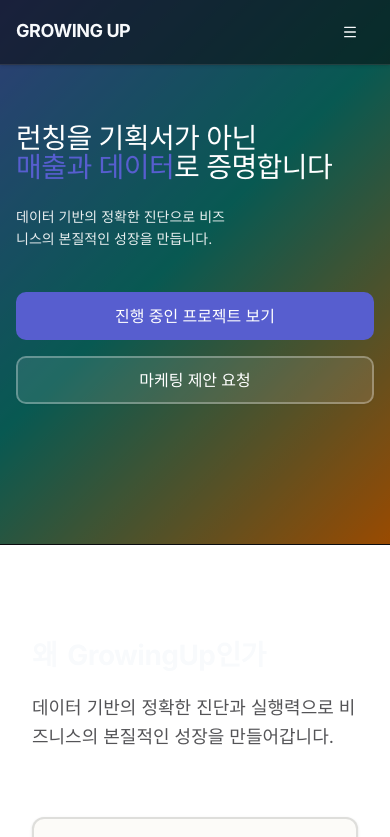
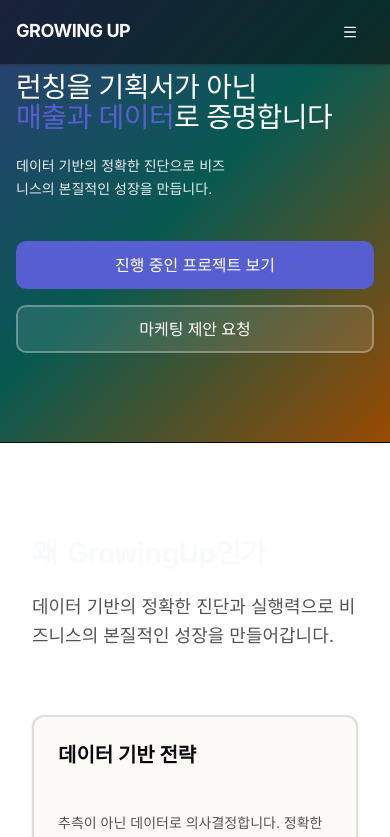
Before and after one commit to Haeseong-Kwon/growingup-homepage, a Next.js app: page / in a window 390 px wide. Shown: the top 837 px of the page. Built offline with nearby package versions, Linux system fonts and the light colour scheme; a web font is replaced by a local one.

Commit message:
모바일 헤더 섹션 조정

```diff
--- a/src/components/hero/video-hero.tsx
+++ b/src/components/hero/video-hero.tsx
@@ -175,7 +175,7 @@ export function VideoHero({
       data-section="hero"
       data-palette="brand"
       data-band="160"
-      className="relative z-0 w-full overflow-hidden bg-gradient-to-br from-[var(--brand-primary)] via-[var(--brand-secondary)] to-[var(--brand-hot1)] -mt-[var(--header-h)] min-h-[72vh] lg:min-h-[calc(100svh+var(--header-h))]"
+      className="relative z-0 w-full overflow-hidden bg-gradient-to-br from-[var(--brand-primary)] via-[var(--brand-secondary)] to-[var(--brand-hot1)] -mt-[var(--header-h)] min-h-[60vh] lg:min-h-[calc(100svh+var(--header-h))]"
     >
       {/* Fallback Gradient (항상 표시, 검정 띠 방지) */}
       <div
@@ -213,7 +213,7 @@ export function VideoHero({
       />
 
       {/* Content */}
-      <div className="relative z-20 flex items-center pt-24 pb-12 min-h-[72vh] lg:min-h-[calc(100svh+var(--header-h))] lg:pt-[calc(var(--header-h)+32px)] lg:pb-0">
+      <div className="relative z-20 flex items-center pt-24 pb-12 min-h-[60vh] lg:min-h-[calc(100svh+var(--header-h))] lg:pt-[calc(var(--header-h)+32px)] lg:pb-0">
         <div className="max-w-[1320px] mx-auto px-4 sm:px-6 lg:px-8 w-full">
           <div className="max-w-[92vw] lg:max-w-[1100px]">
             {/* Title with Typing Effect */}
--- a/src/components/layout/site-header.tsx
+++ b/src/components/layout/site-header.tsx
@@ -216,9 +216,9 @@ export function SiteHeader() {
           <div className="pointer-events-none absolute inset-x-0 top-0 h-24 bg-gradient-to-b from-black/45 to-transparent lg:hidden" />
         )}
 
-        <Container>
+        <div className="w-full">
           <div
-            className="w-full flex items-center justify-between min-w-0"
+            className="mx-auto w-full max-w-[1320px] px-4 sm:px-6 lg:px-8 flex items-center justify-between min-w-0"
             style={{ height: "var(--header-h)" }}
           >
             {/* 로고 - text-inherit로 헤더 root 색상 상속 (고정 색상 보장) */}
@@ -302,7 +302,7 @@ export function SiteHeader() {
               </Button>
             </div>
           </div>
-        </Container>
+        </div>
       </header>
 
       {/* Mega Menu */}
```
